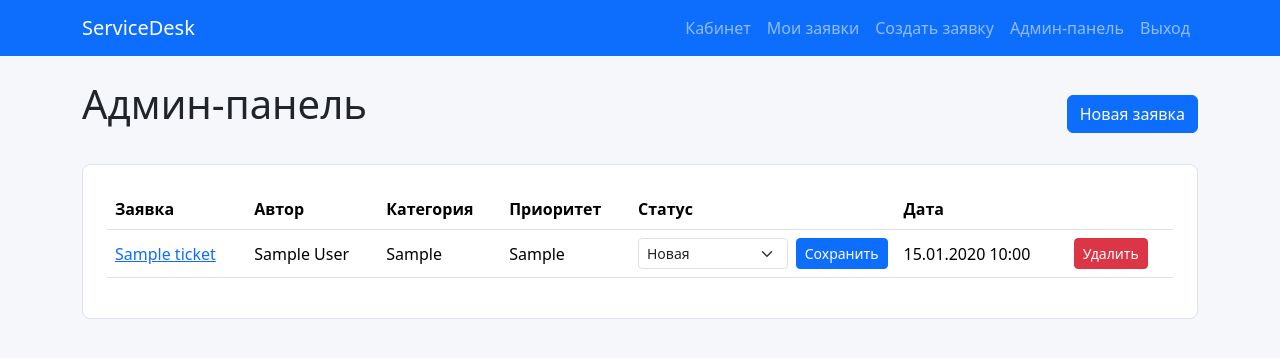
After one commit to Xytaro1/servicedesk, a Flask app: page /admin in a window 1280 px wide. The commit adds this page. Shown: the top 358 px of the page. Run offline with Flask 3, Linux system fonts and the light colour scheme; a user stored in the database is signed in; tables that the repository leaves empty hold one stand-in row (values such as "Sample post"); some libraries are stand-ins or nearby versions.

Commit message:
Add beta v2 admin panel and file uploads

```diff
--- a/app.py
+++ b/app.py
@@ -1,17 +1,21 @@
+from functools import wraps
 from pathlib import Path
 
 from flask import Flask, abort, flash, redirect, render_template, url_for
 from flask_login import LoginManager, current_user, login_required
 from flask_login import login_user, logout_user
+from sqlalchemy import inspect, text
+from werkzeug.utils import secure_filename
 
 from db import db
-from forms import LoginForm, RegisterForm, TicketForm
+from forms import DeleteForm, LoginForm, RegisterForm, StatusForm, TicketForm
 from models import Ticket, User
 
 
 BASE_DIR = Path(__file__).resolve().parent
 DB_PATH = BASE_DIR / "data" / "servicedesk.db"
 UPLOAD_FOLDER = BASE_DIR / "static" / "uploads"
+ALLOWED_EXTENSIONS = {"png", "jpg", "jpeg", "pdf", "txt"}
 
 app = Flask(__name__)
 app.config["SECRET_KEY"] = "servicedesk_secret_key"
@@ -30,6 +34,37 @@ login_manager.login_message = "Войдите в аккаунт, чтобы от
 @login_manager.user_loader
 def load_user(user_id):
     return db.session.get(User, int(user_id))
+
+
+def admin_required(func):
+    @wraps(func)
+    def wrapper(*args, **kwargs):
+        if not current_user.is_authenticated or not current_user.is_admin:
+            abort(403)
+        return func(*args, **kwargs)
+
+    return wrapper
+
+
+def allowed_file(name):
+    if "." not in name:
+        return False
+
+    extension = name.rsplit(".", 1)[1].lower()
+    return extension in ALLOWED_EXTENSIONS
+
+
+def save_ticket_file(file, ticket):
+    if not file or not file.filename:
+        return None
+
+    if not allowed_file(file.filename):
+        return None
+
+    name = secure_filename(file.filename)
+    name = f"ticket_{ticket.id}_{name}"
+    file.save(app.config["UPLOAD_FOLDER"] / name)
+    return name
 
 
 @app.route("/")
@@ -53,13 +88,16 @@ def register():
                 form=form
             )
 
-        user = User(name=form.name.data, email=form.email.data)
+        is_first_user = User.query.count() == 0
+        user = User(
+            name=form.name.data,
+            email=form.email.data,
+            is_admin=is_first_user
+        )
         user.set_password(form.password.data)
         db.session.add(user)
         db.session.commit()
-        flash(
-            "Регистрация прошла успешно. Теперь можно войти."
-        )
+        flash("Регистрация прошла успешно. Теперь можно войти.")
         return redirect(url_for("login"))
 
     return render_template("register.html", title="Регистрация", form=form)
@@ -103,14 +141,16 @@ def profile():
 @app.route("/tickets")
 @login_required
 def tickets():
-    user_tickets = Ticket.query.filter_by(
-        user_id=current_user.id
-    ).order_by(Ticket.created_date.desc()).all()
-    return render_template(
-        "tickets.html",
-        title="Мои заявки",
-        tickets=user_tickets
-    )
+    if current_user.is_admin:
+        user_tickets = Ticket.query.order_by(Ticket.created_date.desc()).all()
+        title = "Все заявки"
+    else:
+        user_tickets = Ticket.query.filter_by(
+            user_id=current_user.id
+        ).order_by(Ticket.created_date.desc()).all()
+        title = "Мои заявки"
+
+    return render_template("tickets.html", title=title, tickets=user_tickets)
 
 
 @app.route("/tickets/new", methods=["GET", "POST"])
@@ -128,6 +168,23 @@ def new_ticket():
         )
         db.session.add(ticket)
         db.session.commit()
+
+        file = form.file.data
+        name = save_ticket_file(file, ticket)
+        if file and file.filename and not name:
+            db.session.delete(ticket)
+            db.session.commit()
+            flash("Можно загрузить только png, jpg, jpeg, pdf или txt.")
+            return render_template(
+                "ticket_form.html",
+                title="Новая заявка",
+                form=form
+            )
+
+        if name:
+            ticket.file_name = name
+            db.session.commit()
+
         flash("Заявка создана.")
         return redirect(url_for("tickets"))
 
@@ -142,14 +199,105 @@ def new_ticket():
 @login_required
 def ticket_detail(ticket_id):
     ticket = db.session.get(Ticket, ticket_id)
-    if not ticket or ticket.user_id != current_user.id:
+    if not ticket:
+        abort(404)
+
+    if not current_user.is_admin and ticket.user_id != current_user.id:
         abort(404)
 
     return render_template(
         "ticket_detail.html",
         title=ticket.title,
-        ticket=ticket
+        ticket=ticket,
+        form=StatusForm(status=ticket.status),
+        delete_form=DeleteForm()
     )
+
+
+@app.route("/admin")
+@login_required
+@admin_required
+def admin():
+    tickets = Ticket.query.order_by(Ticket.created_date.desc()).all()
+    forms = {}
+    for ticket in tickets:
+        forms[ticket.id] = StatusForm(status=ticket.status)
+
+    return render_template(
+        "admin.html",
+        title="Админ-панель",
+        tickets=tickets,
+        forms=forms,
+        delete_form=DeleteForm()
+    )
+
+
+@app.route("/admin/tickets/<int:ticket_id>/status", methods=["POST"])
+@login_required
+@admin_required
+def update_ticket_status(ticket_id):
+    ticket = db.session.get(Ticket, ticket_id)
+    if not ticket:
+        abort(404)
+
+    form = StatusForm()
+    if form.validate_on_submit():
+        ticket.status = form.status.data
+        db.session.commit()
+        flash("Статус заявки обновлен.")
+
+    return redirect(url_for("admin"))
+
+
+@app.route("/admin/tickets/<int:ticket_id>/delete", methods=["POST"])
+@login_required
+@admin_required
+def delete_ticket(ticket_id):
+    ticket = db.session.get(Ticket, ticket_id)
+    if not ticket:
+        abort(404)
+
+    form = DeleteForm()
+    if form.validate_on_submit():
+        if ticket.file_name:
+            file = app.config["UPLOAD_FOLDER"] / ticket.file_name
+            if file.exists():
+                file.unlink()
+
+        db.session.delete(ticket)
+        db.session.commit()
+        flash("Заявка удалена.")
+
+    return redirect(url_for("admin"))
+
+
+def update_old_db():
+    inspector = inspect(db.engine)
+    tables = inspector.get_table_names()
+
+    if "user" in tables:
+        columns = [column["name"] for column in inspector.get_columns("user")]
+        if "is_admin" not in columns:
+            db.session.execute(
+                text("ALTER TABLE user ADD COLUMN is_admin BOOLEAN DEFAULT 0")
+            )
+            db.session.commit()
+
+        admin = User.query.filter_by(is_admin=True).first()
+        first_user = User.query.order_by(User.id).first()
+        if first_user and not admin:
+            first_user.is_admin = True
+            db.session.commit()
+
+    if "ticket" in tables:
+        columns = [
+            column["name"] for column in inspector.get_columns("ticket")
+        ]
+        if "file_name" not in columns:
+            db.session.execute(
+                text("ALTER TABLE ticket ADD COLUMN file_name VARCHAR(200)")
+            )
+            db.session.commit()
 
 
 def create_db():
@@ -157,6 +305,7 @@ def create_db():
     UPLOAD_FOLDER.mkdir(parents=True, exist_ok=True)
     with app.app_context():
         db.create_all()
+        update_old_db()
 
 
 if __name__ == "__main__":
--- a/forms.py
+++ b/forms.py
@@ -1,4 +1,5 @@
 from flask_wtf import FlaskForm
+from flask_wtf.file import FileAllowed, FileField
 from wtforms import EmailField, PasswordField, SelectField, StringField
 from wtforms import SubmitField, TextAreaField
 from wtforms.validators import DataRequired, Email, EqualTo, Length
@@ -53,4 +54,31 @@ class TicketForm(FlaskForm):
         ],
         validators=[DataRequired()]
     )
+    file = FileField(
+        "Файл",
+        validators=[
+            FileAllowed(
+                ["png", "jpg", "jpeg", "pdf", "txt"],
+                "Можно загрузить только png, jpg, jpeg, pdf или txt."
+            )
+        ]
+    )
     submit = SubmitField("Создать заявку")
+
+
+class StatusForm(FlaskForm):
+    status = SelectField(
+        "Статус",
+        choices=[
+            ("Новая", "Новая"),
+            ("В работе", "В работе"),
+            ("Решена", "Решена"),
+            ("Закрыта", "Закрыта"),
+        ],
+        validators=[DataRequired()]
+    )
+    submit = SubmitField("Сохранить")
+
+
+class DeleteForm(FlaskForm):
+    submit = SubmitField("Удалить")
--- a/models.py
+++ b/models.py
@@ -11,6 +11,7 @@ class User(db.Model, UserMixin):
     name = db.Column(db.String(100), nullable=False)
     email = db.Column(db.String(120), unique=True, nullable=False)
     password_hash = db.Column(db.String(200), nullable=False)
+    is_admin = db.Column(db.Boolean, nullable=False, default=False)
 
     tickets = db.relationship("Ticket", backref="user", lazy=True)
 
@@ -28,6 +29,7 @@ class Ticket(db.Model):
     category = db.Column(db.String(80), nullable=False)
     priority = db.Column(db.String(30), nullable=False)
     status = db.Column(db.String(30), nullable=False, default="Новая")
+    file_name = db.Column(db.String(200))
     created_date = db.Column(db.DateTime, default=datetime.now)
 
     user_id = db.Column(db.Integer, db.ForeignKey("user.id"), nullable=False)
--- /dev/null
+++ b/templates/admin.html
@@ -0,0 +1,67 @@
+{% extends "base.html" %}
+
+{% block content %}
+<div class="d-flex justify-content-between align-items-center mb-3">
+    <h1>Админ-панель</h1>
+    <a class="btn btn-primary" href="{{ url_for('new_ticket') }}">Новая заявка</a>
+</div>
+
+{% if tickets %}
+    <div class="table-responsive page-panel">
+        <table class="table align-middle">
+            <thead>
+            <tr>
+                <th>Заявка</th>
+                <th>Автор</th>
+                <th>Категория</th>
+                <th>Приоритет</th>
+                <th>Статус</th>
+                <th>Дата</th>
+                <th></th>
+            </tr>
+            </thead>
+            <tbody>
+            {% for ticket in tickets %}
+                <tr>
+                    <td>
+                        <a href="{{ url_for('ticket_detail', ticket_id=ticket.id) }}">
+                            {{ ticket.title }}
+                        </a>
+                    </td>
+                    <td>{{ ticket.user.name }}</td>
+                    <td>{{ ticket.category }}</td>
+                    <td>{{ ticket.priority }}</td>
+                    <td>
+                        <form class="d-flex gap-2"
+                              method="post"
+                              action="{{ url_for(
+                                  'update_ticket_status',
+                                  ticket_id=ticket.id
+                              ) }}">
+                            {{ forms[ticket.id].hidden_tag() }}
+                            {{ forms[ticket.id].status(class="form-select form-select-sm") }}
+                            {{ forms[ticket.id].submit(class="btn btn-sm btn-primary") }}
+                        </form>
+                    </td>
+                    <td>{{ ticket.created_date.strftime("%d.%m.%Y %H:%M") }}</td>
+                    <td>
+                        <form method="post"
+                              action="{{ url_for(
+                                  'delete_ticket',
+                                  ticket_id=ticket.id
+                              ) }}">
+                            {{ delete_form.hidden_tag() }}
+                            {{ delete_form.submit(class="btn btn-sm btn-danger") }}
+                        </form>
+                    </td>
+                </tr>
+            {% endfor %}
+            </tbody>
+        </table>
+    </div>
+{% else %}
+    <div class="alert alert-secondary">
+        Заявок пока нет.
+    </div>
+{% endif %}
+{% endblock %}
--- a/templates/base.html
+++ b/templates/base.html
@@ -20,6 +20,9 @@
                     <a class="nav-link" href="{{ url_for('profile') }}">Кабинет</a>
                     <a class="nav-link" href="{{ url_for('tickets') }}">Мои заявки</a>
                     <a class="nav-link" href="{{ url_for('new_ticket') }}">Создать заявку</a>
+                    {% if current_user.is_admin %}
+                        <a class="nav-link" href="{{ url_for('admin') }}">Админ-панель</a>
+                    {% endif %}
                     <a class="nav-link" href="{{ url_for('logout') }}">Выход</a>
                 {% else %}
                     <a class="nav-link" href="{{ url_for('login') }}">Вход</a>
--- a/templates/profile.html
+++ b/templates/profile.html
@@ -5,9 +5,15 @@
     <h1>Личный кабинет</h1>
     <p>Здравствуйте, {{ current_user.name }}.</p>
     <p>Ваш email: {{ current_user.email }}</p>
+    {% if current_user.is_admin %}
+        <p>Роль: администратор</p>
+    {% endif %}
     <p>Количество ваших заявок: {{ tickets_count }}</p>
 
     <a class="btn btn-primary" href="{{ url_for('new_ticket') }}">Создать заявку</a>
     <a class="btn btn-outline-primary" href="{{ url_for('tickets') }}">Посмотреть заявки</a>
+    {% if current_user.is_admin %}
+        <a class="btn btn-outline-dark" href="{{ url_for('admin') }}">Админ-панель</a>
+    {% endif %}
 </section>
 {% endblock %}
```
Also changed, not shown: templates/ticket_detail.html (+38 -1 lines), templates/ticket_form.html (+9 -1 lines), templates/tickets.html (+11 -2 lines), README.md, 1 other file.
